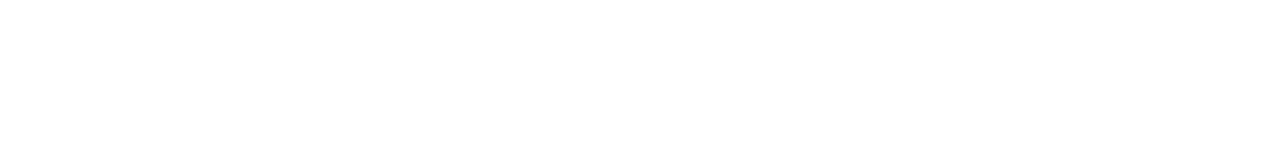
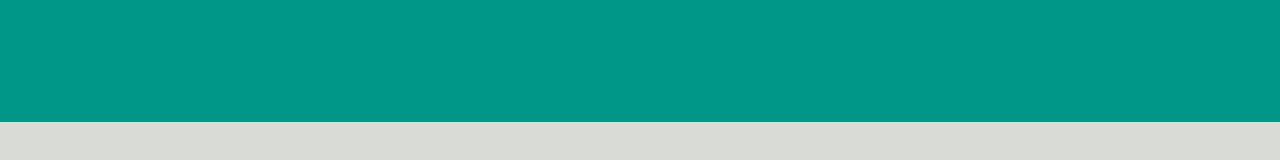
Before and after one commit to AlessandroBilli/vue-boolzapp, a plain HTML site: page milestone1/index.html in a window 1280 px wide. Drawn offline with nearby package versions, Linux system fonts and the light colour scheme.

Commit message:
feat: background color

```diff
--- a/milestone1/index.html
+++ b/milestone1/index.html
@@ -5,6 +5,7 @@
     <meta name="viewport" content="width=device-width, initial-scale=1.0">
     <title>Boolzapp</title>
     <link href="https://cdn.jsdelivr.net/npm/bootstrap@5.3.2/dist/css/bootstrap.min.css" rel="stylesheet" integrity="sha384-T3c6CoIi6uLrA9TneNEoa7RxnatzjcDSCmG1MXxSR1GAsXEV/Dwwykc2MPK8M2HN" crossorigin="anonymous">
+    <link rel="stylesheet" href="style.css">
     <link rel="stylesheet" href="https://cdnjs.cloudflare.com/ajax/libs/font-awesome/6.5.0/css/all.min.css" integrity="sha512-Avb2QiuDEEvB4bZJYdft2mNjVShBftLdPG8FJ0V7irTLQ8Uo0qcPxh4Plq7G5tGm0rU+1SPhVotteLpBERwTkw==" crossorigin="anonymous" referrerpolicy="no-referrer" />
     <link rel="preconnect" href="https://fonts.googleapis.com">
 <link rel="preconnect" href="https://fonts.gstatic.com" crossorigin>
@@ -15,6 +16,10 @@
 
     <div id="app">
 
+        <div class="green-rettangle">
+
+        </div>
+
 
     </div>
 </body>
--- a/milestone1/style.css
+++ b/milestone1/style.css
@@ -0,0 +1,16 @@
+/* #region RESET*/
+* {
+    margin: 0;
+    padding: 0;
+    box-sizing: border-box;
+}
+/* #endregion RESET*/
+
+body{
+    background-color:#d9dbd6 ;
+}
+.green-rettangle{
+
+    height: 7.625rem;
+    background-color:#009788 ;
+}
```
